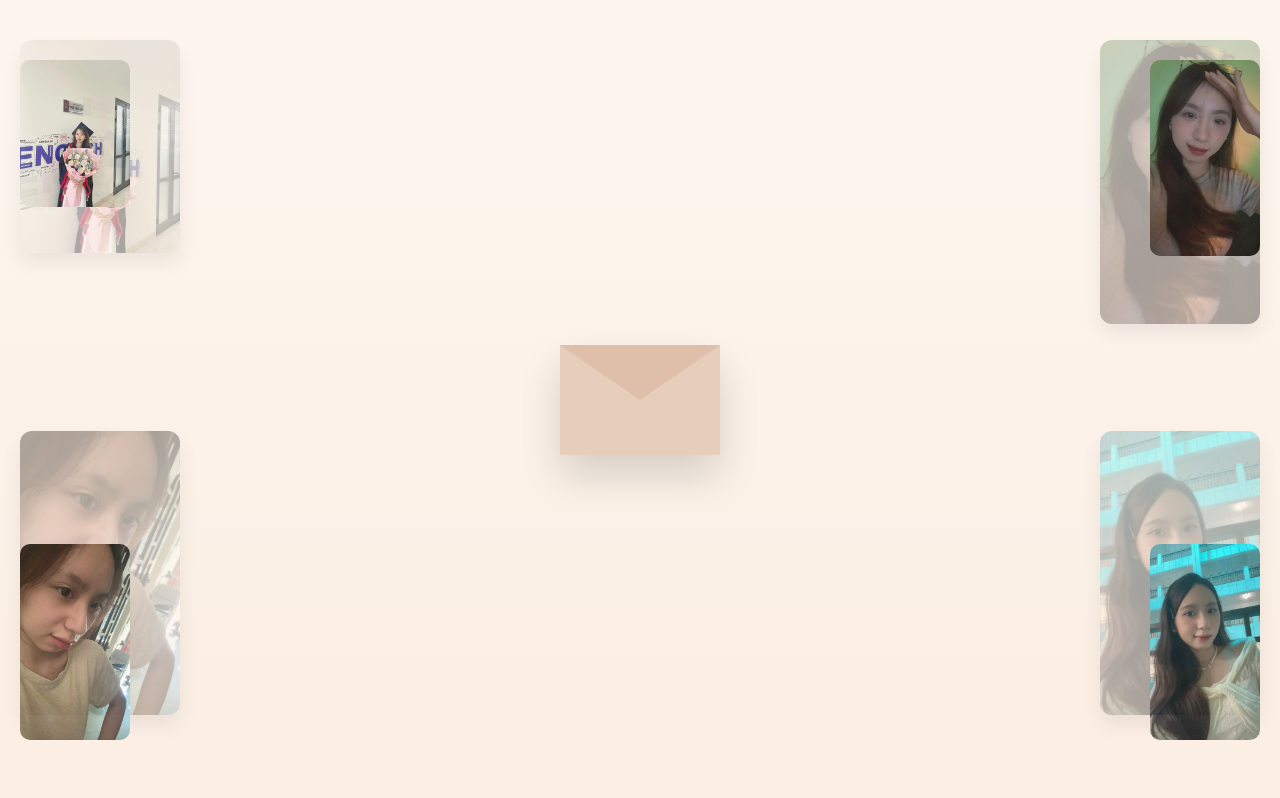
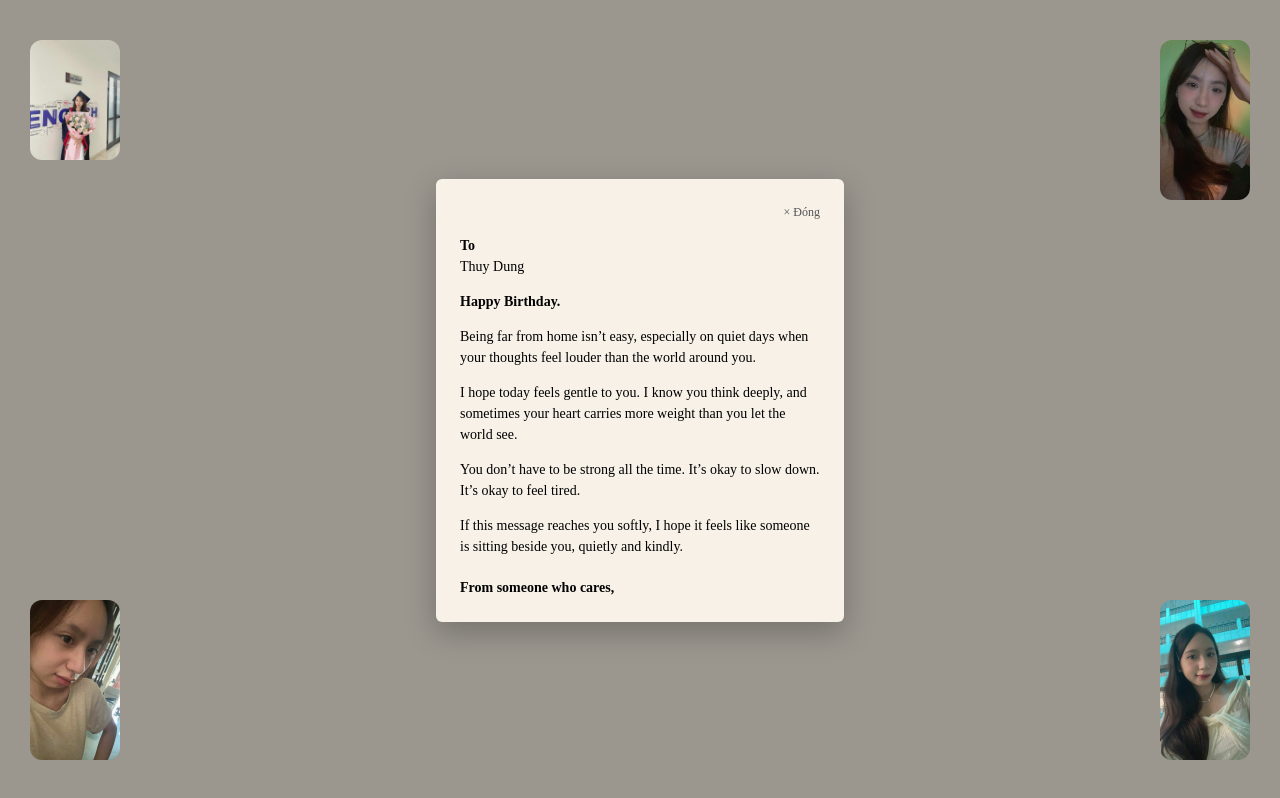
Before and after one commit to cuongngo2003hm-tech/happy-birthdayy, a plain HTML site: page index.html in a window 1280 px wide. Drawn offline with Linux system fonts and the light colour scheme.

Commit message:
reset clean version with 4 photos

```diff
--- a/index.html
+++ b/index.html
@@ -1,247 +1,114 @@
 <!DOCTYPE html>
-<html lang="en">
+<html lang="vi">
 <head>
-<meta charset="UTF-8">
-<title>A Quiet Letter</title>
+  <meta charset="UTF-8" />
+  <meta name="viewport" content="width=device-width, initial-scale=1.0"/>
+  <title>Happy Birthday</title>
 
   <style>
+    body {
+      margin: 0;
+      font-family: serif;
+      background: #9b978f;
+      height: 100vh;
+      overflow: hidden;
+    }
+
+    /* ẢNH XUNG QUANH */
     .photo {
       position: fixed;
       width: 90px;
-  height: auto;
-  opacity: 0.85;
+      border-radius: 12px;
+      overflow: hidden;
+      opacity: 0.95;
     }
 
     .photo img {
       width: 100%;
-  border-radius: 12px;
-  box-shadow: 0 10px 20px rgba(0,0,0,0.2);
+      height: auto;
+      display: block;
     }
 
-/* vị trí từng ảnh */
-.photo1 { top: 60px; left: 20px; }
-.photo2 { top: 60px; right: 20px; }
-.photo3 { bottom: 60px; left: 20px; }
-.photo4 { bottom: 60px; right: 20px; }
+    .photo1 { top: 40px; left: 30px; }
+    .photo2 { top: 40px; right: 30px; }
+    .photo3 { bottom: 40px; left: 30px; }
+    .photo4 { bottom: 40px; right: 30px; }
 
-/* PHOTOS */
-.photos img {
-  position: fixed;
-  width: 110px;
-  border-radius: 10px;
-  opacity: 0.85;
-  z-index: 1;
-}
-
-/* vị trí từng ảnh */
-.photo1 { top: 60px; left: 20px; }
-.photo2 { top: 60px; right: 20px; }
-.photo3 { bottom: 60px; left: 20px; }
-.photo4 { bottom: 60px; right: 20px; }
-
-/* LETTER OVERLAY */
-.letter {
-  z-index: 5;
-}
-
-.letter-content {
-  z-index: 10;
-  position: relative;
-}
-
-body {
-  margin: 0;
-  height: 100vh;
-  background: linear-gradient(#fdf6ef, #fbeee3);
-  display: flex;
-  align-items: center;
-  justify-content: center;
-  font-family: 'Georgia', serif;
-  overflow: hidden;
-}
-
-/* ENVELOPE */
-.envelope {
-  width: 160px;
-  height: 110px;
-  background: #e7cdbb;
-  position: relative;
-  cursor: pointer;
-  box-shadow: 0 20px 40px rgba(0,0,0,0.15);
-  transition: transform 0.3s;
-  z-index: 2;
-}
-
-.envelope:hover {
-  transform: scale(1.05);
-}
-
-.envelope:before {
-  content: "";
-  position: absolute;
-  top: 0;
-  left: 0;
-  width: 0;
-  height: 0;
-  border-left: 80px solid transparent;
-  border-right: 80px solid transparent;
-  border-top: 55px solid #dfbfa9;
-}
-
-/* OVERLAY */
-.letter {
+    /* THƯ */
+    .letter-wrapper {
       position: fixed;
       inset: 0;
-  background: rgba(0,0,0,0.45);
-  display: none;
+      display: flex;
       align-items: center;
       justify-content: center;
     }
 
-/* LETTER */
-.letter-content {
-  background: #fffaf3;
-  width: 420px;
-  padding: 32px;
-  line-height: 1.8;
-  box-shadow: 0 30px 60px rgba(0,0,0,0.3);
-  z-index: 3;
-  animation: fadeIn 0.5s ease;
-}
-
-/* IMAGES AROUND LETTER */
-.photos {
-  position: absolute;
-  inset: 0;
-  pointer-events: none;
-}
-
-.photo {
-  position: absolute;
-  width: 160px;
-  opacity: 0.35;
-  filter: blur(0.3px);
-  animation: float 10s ease-in-out infinite;
-}
-
-.photo.left1 { left: 6%; top: 18%; }
-.photo.left2 { left: 8%; bottom: 15%; animation-delay: 2s; }
-.photo.right1 { right: 6%; top: 22%; animation-delay: 1s; }
-.photo.right2 { right: 8%; bottom: 14%; animation-delay: 3s; }
-
-@keyframes float {
-  0%,100% { transform: translateY(0); }
-  50% { transform: translateY(-20px); }
-}
-
-@keyframes fadeIn {
-  from { opacity: 0; transform: scale(0.95); }
-  to { opacity: 1; transform: scale(1); }
+    .letter {
+      background: #f7f1e8;
+      width: 85%;
+      max-width: 360px;
+      padding: 24px;
+      box-shadow: 0 10px 30px rgba(0,0,0,0.25);
+      border-radius: 6px;
+      line-height: 1.5;
+      font-size: 14px;
     }
 
     .close {
       text-align: right;
-  font-size: 14px;
+      font-size: 12px;
       cursor: pointer;
-  opacity: 0.6;
+      color: #555;
+    }
+
+    .signature {
+      margin-top: 20px;
+      font-weight: bold;
     }
   </style>
+</head>
+<body>
 
-</head>
-
-<body>
+  <!-- 4 ẢNH – KHÔNG TRÙNG -->
   <div class="photo photo1"><img src="img1.jpg"></div>
   <div class="photo photo2"><img src="img2.jpg"></div>
   <div class="photo photo3"><img src="img3.jpg"></div>
   <div class="photo photo4"><img src="img4.jpg"></div>
 
-<div class="photos">
-  <img src="img1.jpg" class="photo1">
-  <img src="img2.jpg" class="photo2">
-  <img src="img3.jpg" class="photo3">
-  <img src="img4.jpg" class="photo4">
-</div>
+  <!-- THƯ -->
+  <div class="letter-wrapper">
+    <div class="letter">
+      <div class="close">× Đóng</div>
 
+      <p><b>To</b><br>Thuy Dung</p>
 
-<!-- ENVELOPE -->
-<div class="envelope" id="openEnvelope"></div>
-
-<!-- LETTER -->
-<div class="letter" id="letter">
-
-  <!-- PHOTOS -->
-  <div class="photos">
-    <img src="img1.jpg" class="photo left1">
-    <img src="img2.jpg" class="photo left2">
-    <img src="img3.jpg" class="photo right1">
-    <img src="img4.jpg" class="photo right2">
-  </div>
-
-  <!-- LETTER CONTENT -->
-  <div class="letter-content">
-    <div class="close" id="closeLetter">✕ Close</div>
-
-    <p><b>To,</b><br>Thùy Dung</p>
-
-    <p>Happy Birthday.</p>
+<p><b>Happy Birthday.</b></p>
 
 <p>
-      I hope today feels gentle enough for you.
-      I know you think a lot,
-      and sometimes your heart feels heavier
-      than you let others see.
+  Being far from home isn’t easy, especially on quiet days
+  when your thoughts feel louder than the world around you.
 </p>
 
 <p>
-      Being far from home isn’t easy,
-      especially on quiet days like this.
+  I hope today feels gentle to you.
+  I know you think deeply, and sometimes your heart carries
+  more weight than you let the world see.
 </p>
 
 <p>
   You don’t have to be strong all the time.
   It’s okay to slow down.
-      It’s okay to feel a little tired.
+  It’s okay to feel tired.
 </p>
 
 <p>
   If this message reaches you softly,
-      I hope it feels like
-      someone is sitting beside you quietly, gently.
+  I hope it feels like someone is sitting beside you,
+  quietly and kindly.
 </p>
 
-    <p style="margin-top:25px;"><b>Your friend,</b></p>
-  </div>
-</div>
+<div class="signature">From someone who cares,</div>
 
-<!-- MUSIC -->
-<audio id="music" loop>
-  <source src="music.mp3" type="audio/mpeg">
-</audio>
-
-<script>
-const envelope = document.getElementById("openEnvelope");
-const letter = document.getElementById("letter");
-const closeBtn = document.getElementById("closeLetter");
-const music = document.getElementById("music");
-
-envelope.onclick = () => {
-  letter.style.display = "flex";
-  music.volume = 0;
-  music.play();
-
-  let v = 0;
-  const fade = setInterval(() => {
-    if (v < 0.8) {
-      v += 0.02;
-      music.volume = v;
-    } else clearInterval(fade);
-  }, 100);
-};
-
-closeBtn.onclick = () => {
-  letter.style.display = "none";
-};
-</script>
 
 </body>
 </html>
```
Lines whose indentation alone changed are shown as unchanged.
